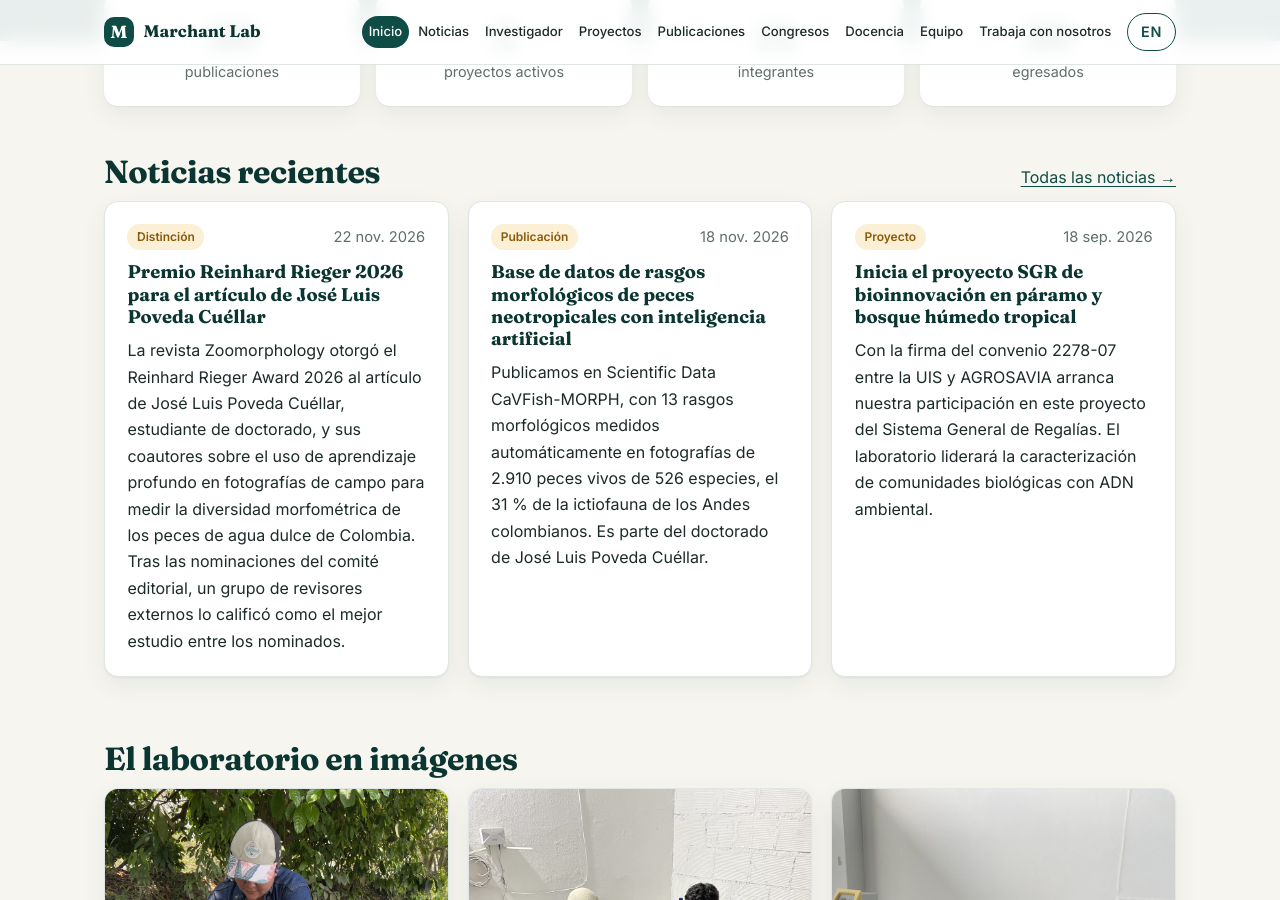
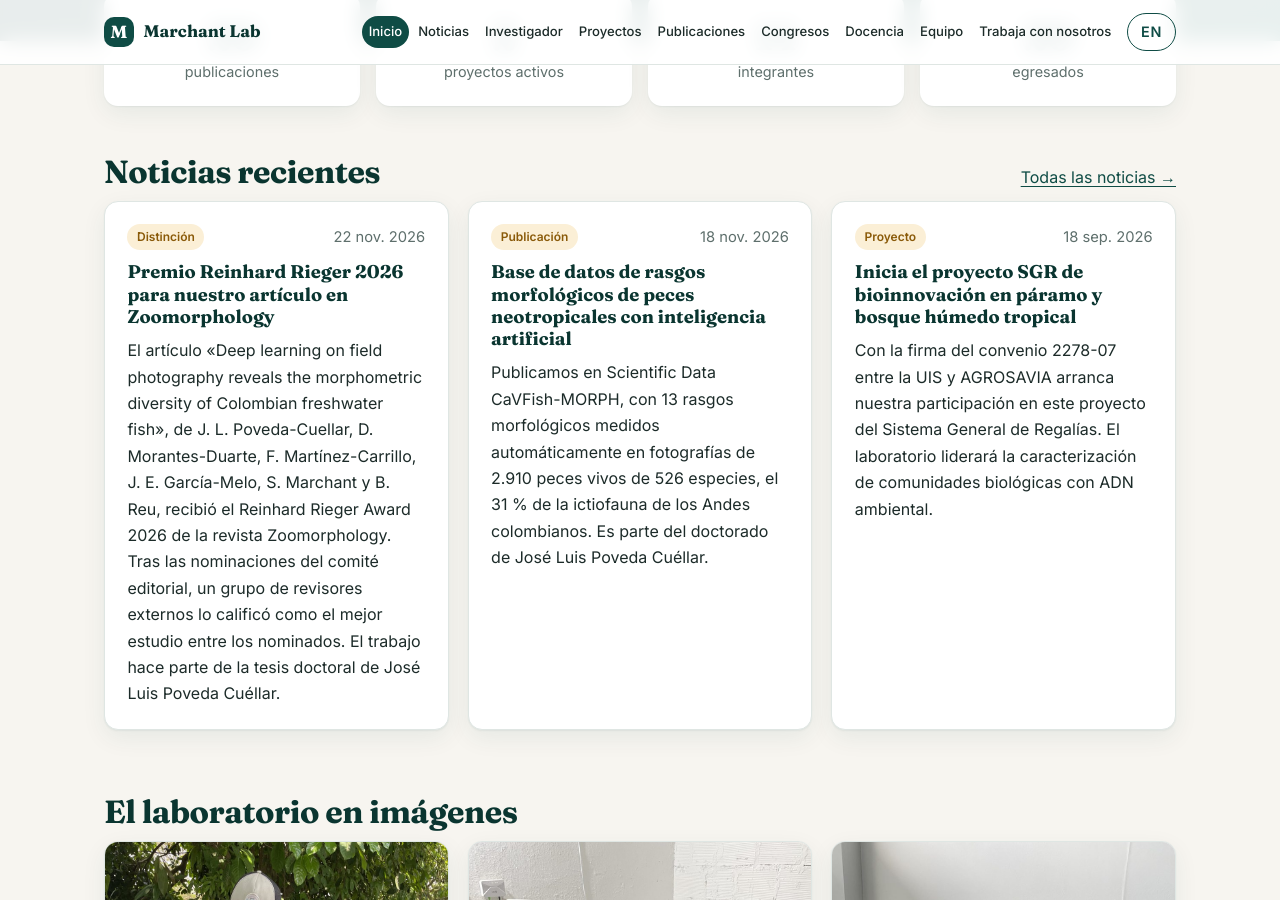
Before and after one commit to Marchant-Lab/marchant-lab-web, a Jekyll site: the page built from index.html, in a window 1280 px wide and 900 px high, scrolled down 581 px. Built offline with Jekyll 4.4.1, drawn with Linux system fonts in a browser that asks for light colours.

Commit message:
contenido: premio Rieger con el título del artículo y sus seis autores (parte de la tesis doctoral de J. L. Poveda), en Noticias y Distinciones
Co-Authored-By: Claude Opus 5.5 <noreply@anthropic.com>

```diff
--- a/_data/investigador.yml
+++ b/_data/investigador.yml
@@ -22,7 +22,7 @@ trayectoria:   # cargos UIS con soporte en la carga académica o en resoluciones
   - Profesor de cátedra de Genética de Poblaciones, Universidad Nacional de Colombia, sede Medellín (2016)
   - Teaching Assistant, laboratorios de biología general para no especialistas (Biology 1050, 2013) y Zoología de Invertebrados (2014), Clemson University
 distinciones:   # fuentes: CV de 2014 (soportes-academicos/hoja-de-vida/) y Res. 1311 de 2026 (resoluciones/puntaje/; solo figura en 2023); premio Rieger: correo de la editora de Zoomorphology (22-11-2026)
-  - Reinhard Rieger Award 2026 de la revista Zoomorphology al artículo «Deep learning on field photography reveals the morphometric diversity of Colombian freshwater fish», de José Luis Poveda Cuéllar, estudiante de doctorado del laboratorio
+  - Reinhard Rieger Award 2026 de la revista Zoomorphology al artículo «Deep learning on field photography reveals the morphometric diversity of Colombian freshwater fish» (J. L. Poveda-Cuellar, D. Morantes-Duarte, F. Martínez-Carrillo, J. E. García-Melo, S. Marchant y B. Reu), parte de la tesis doctoral de José Luis Poveda Cuéllar
   - Beca Fulbright / CONICYT para estudios de doctorado (2008–2012)
   - Alfred R. Wallace Fellowship, RC Edwards Fellowship y Dean's Fellowship, Clemson University (2008–2013)
   - Reconocimiento por desempeño destacado en docencia, UIS (2023; Res. 1311 de 2026)
--- a/_data/noticias.yml
+++ b/_data/noticias.yml
@@ -6,8 +6,8 @@
 
 - fecha: 2026-11-22
   categoria: Distinción
-  titulo: Premio Reinhard Rieger 2026 para el artículo de José Luis Poveda Cuéllar
-  texto: La revista Zoomorphology otorgó el Reinhard Rieger Award 2026 al artículo de José Luis Poveda Cuéllar, estudiante de doctorado, y sus coautores sobre el uso de aprendizaje profundo en fotografías de campo para medir la diversidad morfométrica de los peces de agua dulce de Colombia. Tras las nominaciones del comité editorial, un grupo de revisores externos lo calificó como el mejor estudio entre los nominados.
+  titulo: Premio Reinhard Rieger 2026 para nuestro artículo en Zoomorphology
+  texto: El artículo «Deep learning on field photography reveals the morphometric diversity of Colombian freshwater fish», de J. L. Poveda-Cuellar, D. Morantes-Duarte, F. Martínez-Carrillo, J. E. García-Melo, S. Marchant y B. Reu, recibió el Reinhard Rieger Award 2026 de la revista Zoomorphology. Tras las nominaciones del comité editorial, un grupo de revisores externos lo calificó como el mejor estudio entre los nominados. El trabajo hace parte de la tesis doctoral de José Luis Poveda Cuéllar.
   enlace: https://link.springer.com/collections/ajcggdgjdf
 
 - fecha: 2026-09-18
--- a/_data/traduccion_en.yml
+++ b/_data/traduccion_en.yml
@@ -230,6 +230,6 @@
 "Herramientas morfológicas y moleculares para identificar plagas y patógenos de cultivos y apoyar su manejo.": "Morphological and molecular tools to identify crop pests and pathogens and support their management."
 "Nematología molecular": "Molecular nematology"
 "Identificación, filogenia y diversidad genética de nematodos fitoparásitos de importancia agrícola.": "Identification, phylogeny and genetic diversity of plant-parasitic nematodes of agricultural importance."
-"Premio Reinhard Rieger 2026 para el artículo de José Luis Poveda Cuéllar": "2026 Reinhard Rieger Award for José Luis Poveda Cuéllar's article"
-"La revista Zoomorphology otorgó el Reinhard Rieger Award 2026 al artículo de José Luis Poveda Cuéllar, estudiante de doctorado, y sus coautores sobre el uso de aprendizaje profundo en fotografías de campo para medir la diversidad morfométrica de los peces de agua dulce de Colombia. Tras las nominaciones del comité editorial, un grupo de revisores externos lo calificó como el mejor estudio entre los nominados.": "The journal Zoomorphology gave the 2026 Reinhard Rieger Award to the article by PhD student José Luis Poveda Cuéllar and co-authors on using deep learning on field photographs to measure the morphometric diversity of Colombian freshwater fishes. After nominations by the editorial board, a panel of external reviewers ranked it the best study among the nominees."
-"Reinhard Rieger Award 2026 de la revista Zoomorphology al artículo «Deep learning on field photography reveals the morphometric diversity of Colombian freshwater fish», de José Luis Poveda Cuéllar, estudiante de doctorado del laboratorio": "2026 Reinhard Rieger Award from the journal Zoomorphology for the article “Deep learning on field photography reveals the morphometric diversity of Colombian freshwater fish” by José Luis Poveda Cuéllar, a PhD student in the lab"
+"Premio Reinhard Rieger 2026 para nuestro artículo en Zoomorphology": "2026 Reinhard Rieger Award for our article in Zoomorphology"
+"El artículo «Deep learning on field photography reveals the morphometric diversity of Colombian freshwater fish», de J. L. Poveda-Cuellar, D. Morantes-Duarte, F. Martínez-Carrillo, J. E. García-Melo, S. Marchant y B. Reu, recibió el Reinhard Rieger Award 2026 de la revista Zoomorphology. Tras las nominaciones del comité editorial, un grupo de revisores externos lo calificó como el mejor estudio entre los nominados. El trabajo hace parte de la tesis doctoral de José Luis Poveda Cuéllar.": "The article “Deep learning on field photography reveals the morphometric diversity of Colombian freshwater fish” by J. L. Poveda-Cuellar, D. Morantes-Duarte, F. Martínez-Carrillo, J. E. García-Melo, S. Marchant and B. Reu received the 2026 Reinhard Rieger Award from the journal Zoomorphology. After nominations by the editorial board, a panel of external reviewers ranked it the best study among the nominees. The work is part of José Luis Poveda Cuéllar's doctoral thesis."
+"Reinhard Rieger Award 2026 de la revista Zoomorphology al artículo «Deep learning on field photography reveals the morphometric diversity of Colombian freshwater fish» (J. L. Poveda-Cuellar, D. Morantes-Duarte, F. Martínez-Carrillo, J. E. García-Melo, S. Marchant y B. Reu), parte de la tesis doctoral de José Luis Poveda Cuéllar": "2026 Reinhard Rieger Award from the journal Zoomorphology for the article “Deep learning on field photography reveals the morphometric diversity of Colombian freshwater fish” (J. L. Poveda-Cuellar, D. Morantes-Duarte, F. Martínez-Carrillo, J. E. García-Melo, S. Marchant and B. Reu), part of José Luis Poveda Cuéllar's doctoral thesis"
```
